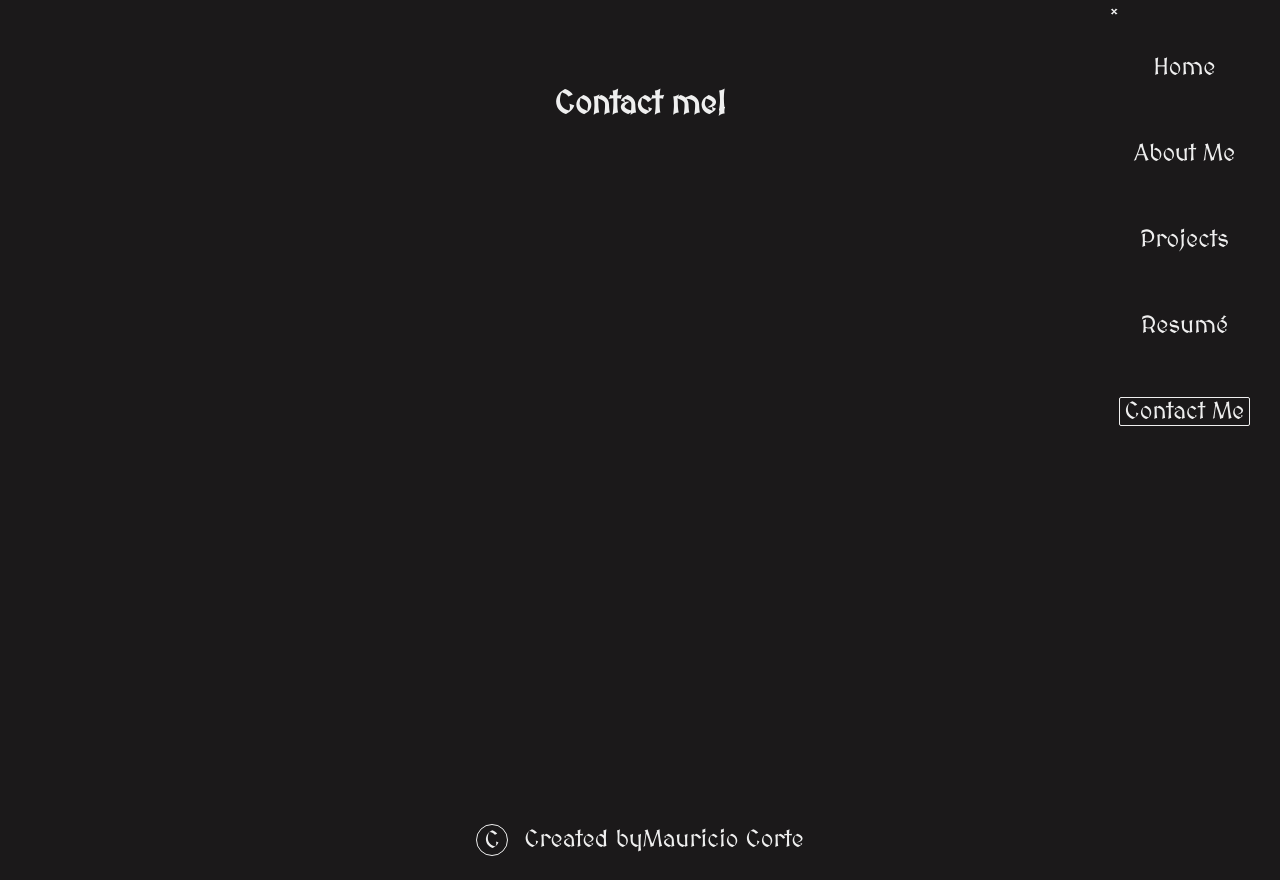
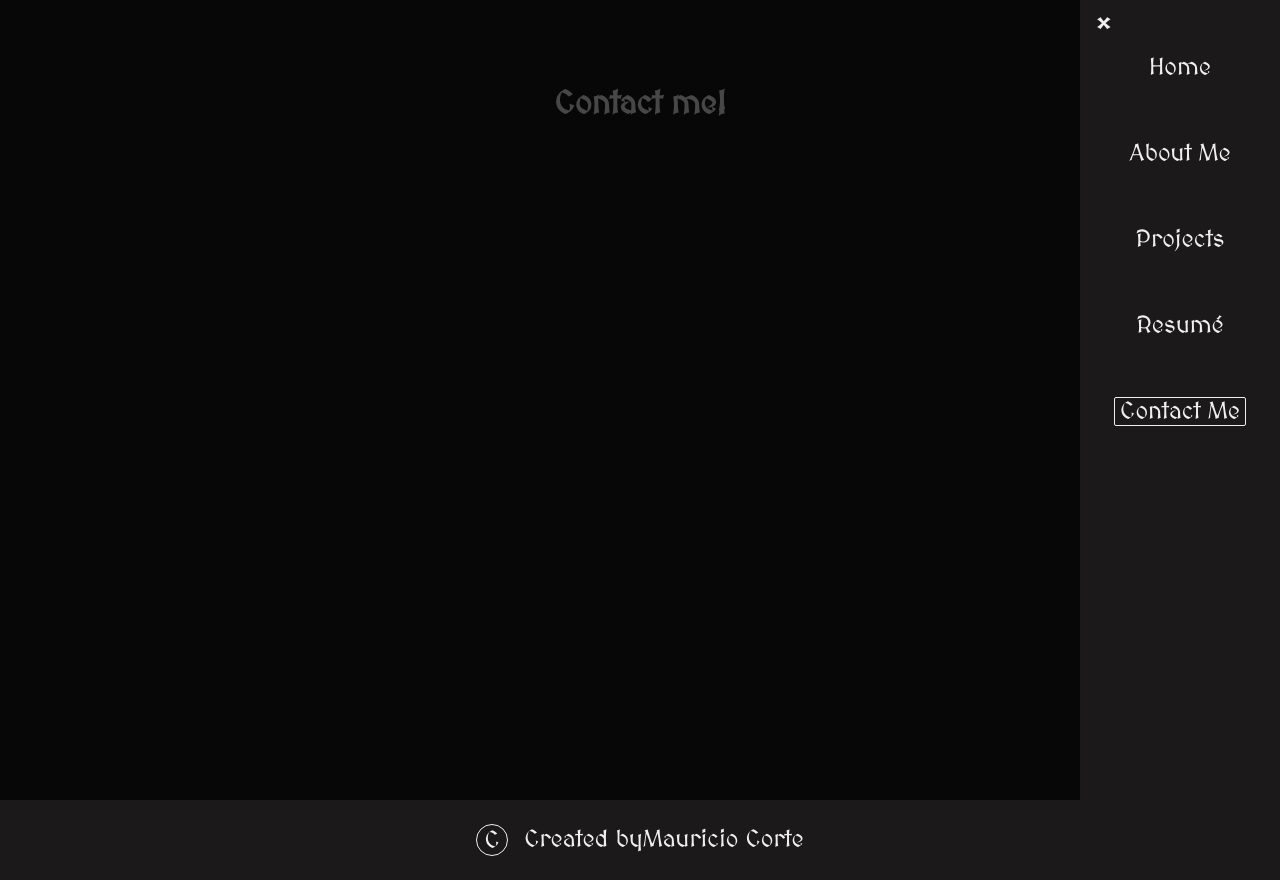
Before and after one commit to Marremelad/CvPortalReact, a React (Vite) app: page /contact in a window 1280 px wide. Both pictures are taken after a click on the element 1241 px from the left and 40 px from the top of the page. Built offline with nearby package versions, Linux system fonts and the light colour scheme; a web font is replaced by a local one.

Commit message:
Reorganized imports and changed import paths

```diff
--- a/src/App.jsx
+++ b/src/App.jsx
@@ -1,6 +1,5 @@
+import "./style.css"
 import {BrowserRouter, Routes, Route} from "react-router-dom"
-import "./style.css"
-// import "./components/modalPopups/modalPopup.css";
 import Home from "./pages/home/Home.jsx"
 import About from "./pages/About.jsx"
 import Projects from "./pages/Projects.jsx"
--- a/src/components/header/Header.jsx
+++ b/src/components/header/Header.jsx
@@ -1,7 +1,7 @@
+import "./header.css"
 import {NavLink, Link} from "react-router-dom"
 import {useState} from "react";
 import Shade from "../shade/Shade.jsx";
-import "./header.css"
 
 export default function Header() {
     const [open, setOpen] = useState(false)
@@ -18,8 +18,8 @@ export default function Header() {
                     <div></div>
                 </article>
 
-                <nav id="sidebar" className={`sidebar ${open ? "open-sidebar" : "close-sidebar"}`}>
-                    <article className={"close-sidebar-internal"}
+                <nav id="sidebar" className={`sidebar ${open ? "open-sidebar" : "closed-sidebar"}`}>
+                    <article className={"close-sidebar"}
                              onClick={() => setOpen(false)}
                     >
                         &times;
--- a/src/components/modalPopups/ModalPopup.jsx
+++ b/src/components/modalPopups/ModalPopup.jsx
@@ -1,5 +1,3 @@
-import parse from "html-react-parser"
-import {use, useState} from "react";
 import "./modalPopup.css"
 import Shade from "../shade/Shade.jsx";
 
@@ -7,7 +5,7 @@ export default function ModalPopup({data, open, setOpen}) {
 
     return (
         <>
-            <article className={`popup ${open ? "open-popup" : "close-popup"}`} >
+            <article className={`popup ${open ? "open-popup" : "closed-popup"}`} >
                 <div onClick={() => setOpen(false)} className="close" >&times;</div>
                 <h2>{data.name}</h2>
                 <p>
--- a/src/components/modalPopups/modalPopup.css
+++ b/src/components/modalPopups/modalPopup.css
@@ -20,7 +20,7 @@
     transition-delay: 0s;
 }
 
-.close-popup {
+.closed-popup {
     visibility: hidden;
     opacity: 0;
 }
--- a/src/components/shade/Shade.jsx
+++ b/src/components/shade/Shade.jsx
@@ -1,3 +1,4 @@
+import "./shade.css"
 export default function Shade({ openShade, onClick }) {
     return (
         <>
--- a/src/pages/home/Home.jsx
+++ b/src/pages/home/Home.jsx
@@ -1,8 +1,7 @@
+import "./home.css";
 import {useState} from "react";
+import parse from "html-react-parser";
 import data from "../../assets/json/techStack.json";
-import ModalPopup from "../../components/modalPopups/ModalPopup.jsx";
-import "./home.css";
-import parse from "html-react-parser";
 
 export default function Home() {
     const [removeTechStackButton, setRemoveTechStackButton] = useState(false)
```
